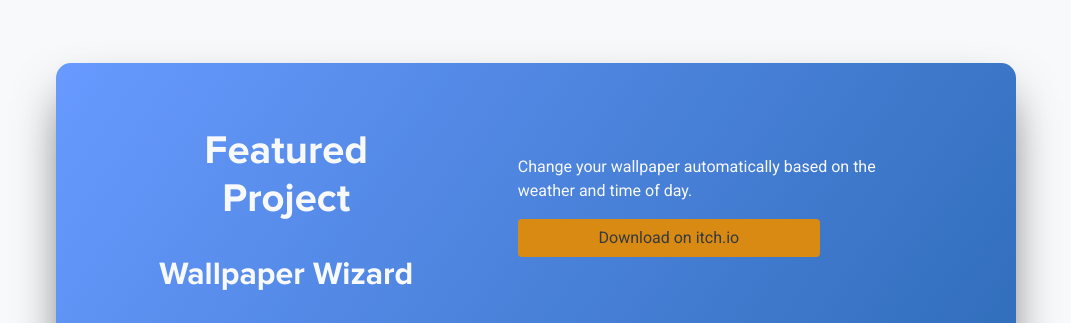
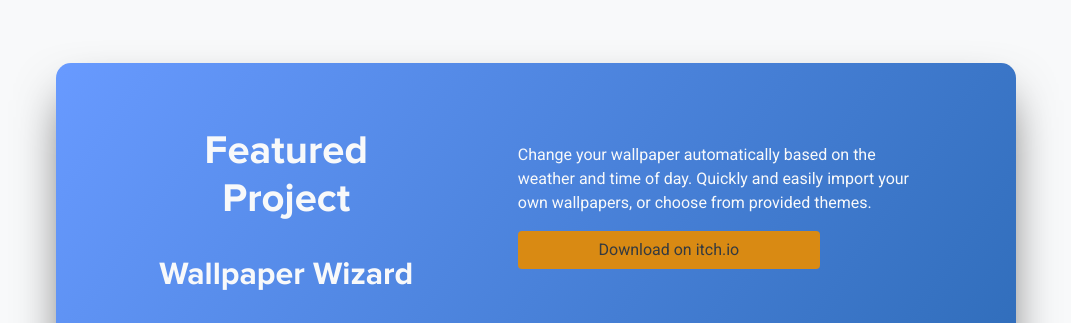
Before and after one commit to rohan-shettyy/website, a plain HTML site: page index.html in a window 1280 px wide. Shown: the part 211-534 px from the top of the page, without its empty margins (104-1175 px from the left). Drawn offline with nearby package versions, Linux system fonts and the light colour scheme.

Commit message:
Update index.html

```diff
--- a/index.html
+++ b/index.html
@@ -68,7 +68,7 @@
 						<p class="memo text-light" style="font-size:2rem !important; margin-top: 20px !important">Wallpaper Wizard</p>
 					</div>
 					<div class="container d-flex flex-column d-inline align-right w-50 jumbo-desc justify-content-center">
-						<p class="card-text text-light">Change your wallpaper automatically based on the weather and time of day.</p>
+						<p class="card-text text-light">Change your wallpaper automatically based on the weather and time of day. Quickly and easily import your own wallpapers, or choose from provided themes.</p>
 						<a  href="https://cyndakwil.itch.io/wallpaper-wizard" class="btn trybtn text-dark mt-auto w-75 d-inline align-left" style="margin-top: 0 !important;">Download on itch.io</a>
 					</div>
 				</div>
```
